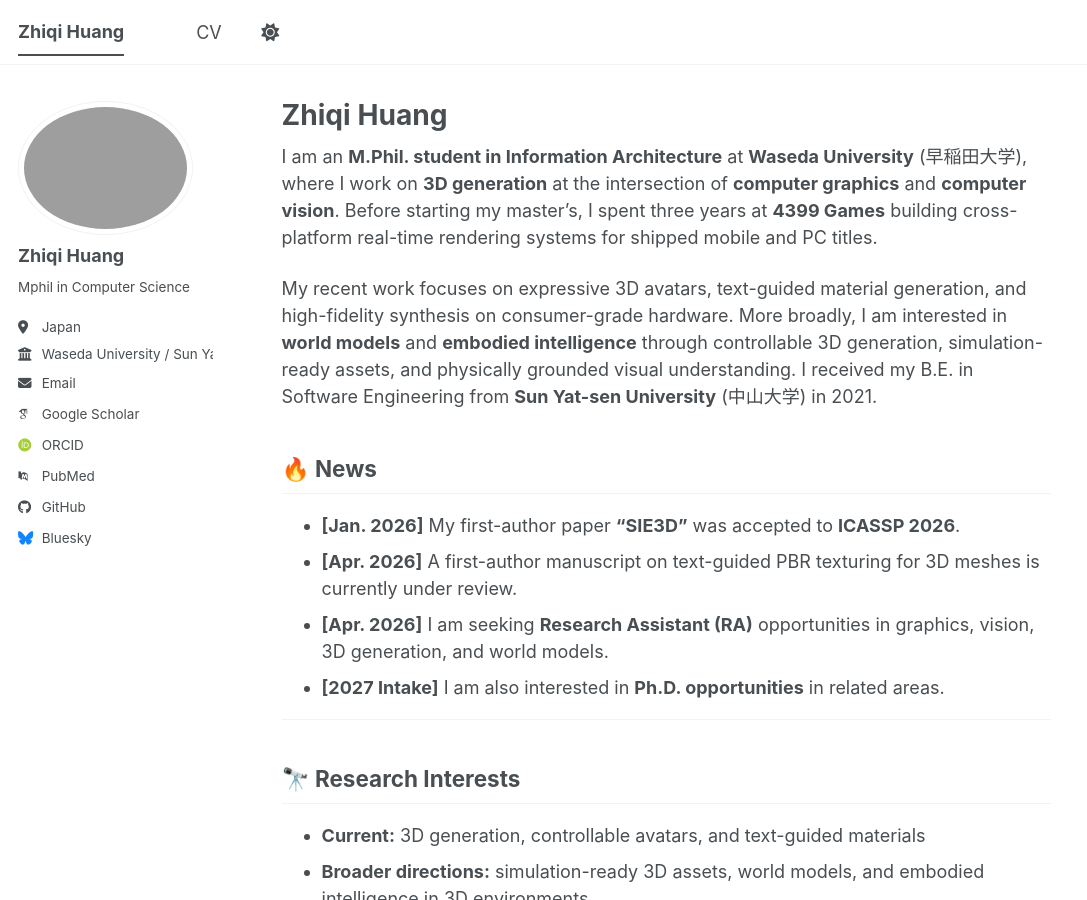
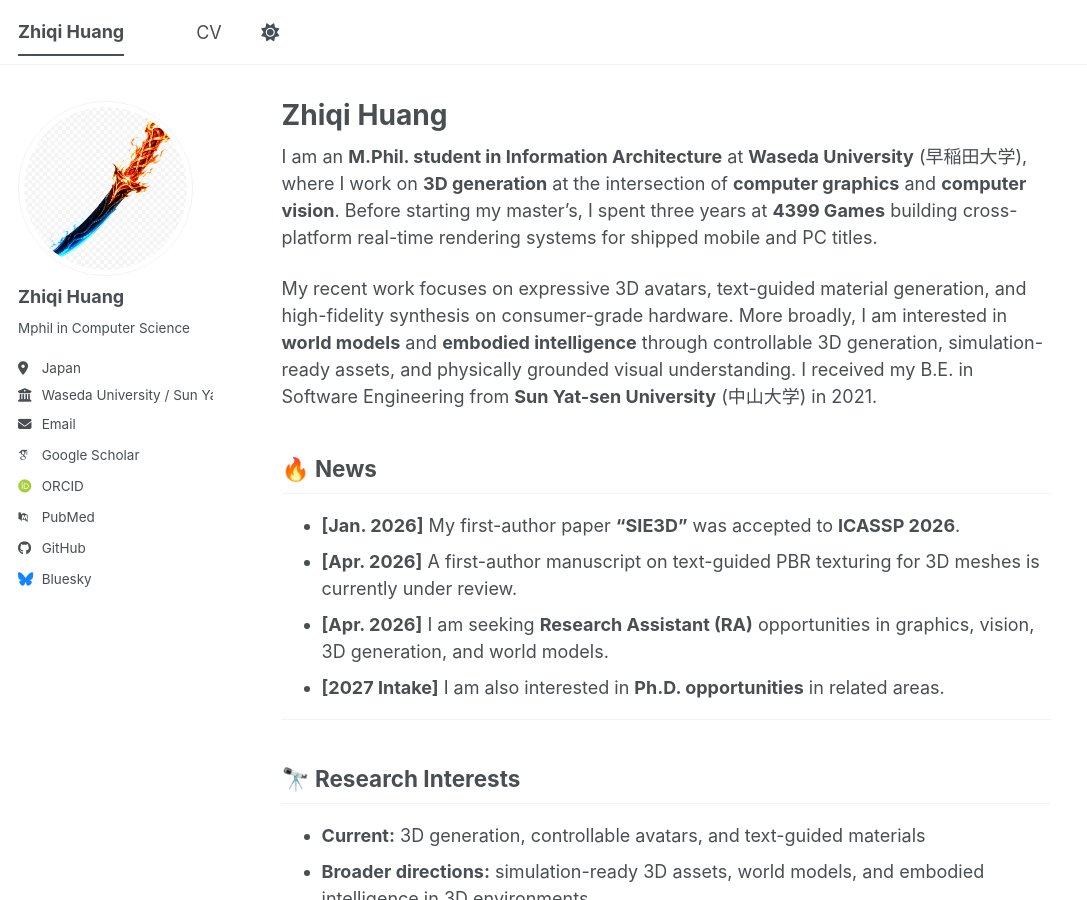
Before and after one commit to huang-zhiqi/huang-zhiqi.github.io, a Jekyll site: the page built from _pages/about.md, in a window 1280 px wide and 900 px high. Shown: the whole window, without its empty margins (0-1087 px from the left). Built offline with Jekyll 4.4.1, drawn with Linux system fonts in a browser that asks for light colours; some web fonts are replaced; a script bundle is joined from its source files by our own code; library files that are not in the unit come from our copies.

Commit message:
修改图标

```diff
--- a/_config.yml
+++ b/_config.yml
@@ -23,7 +23,7 @@
 #               Additional customization can be done by editing /_includes/author-profile.html
 author:
   # Biographic information
-  avatar           : "profile-blazing-crystal.png"
+  avatar           : "profile-firewoven-azure-blade.png"
   name             : "Zhiqi Huang"
   pronouns         : # example: "she/her"
   bio              : "Mphil in Computer Science"
```
Also changed, not shown: images/profile-firewoven-azure-blade.png (added), 1 other file.
